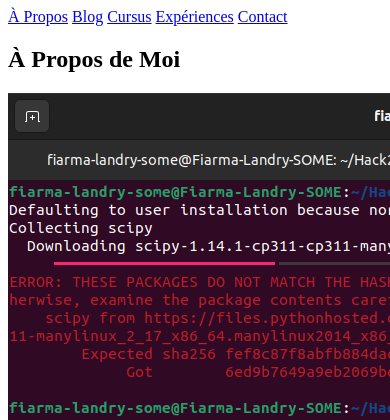
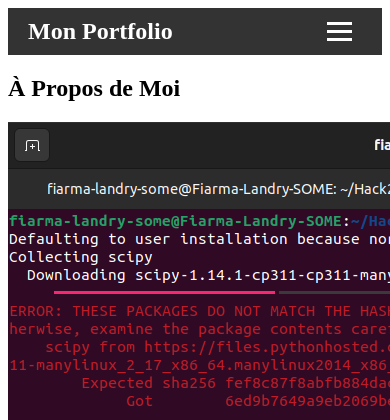
Before and after one commit to Fiarma5233/Portfolio, a Django app: page / in a window 390 px wide; the page is wider, and only the part inside the window is pictured. Shown: the top 420 px of that part. Run offline with Django 5.2, Linux system fonts and the light colour scheme; data comes from the database, SQL or seed files in the repository.

Commit message:
Edit navbar

```diff
--- a/templates/includes/navbar.html
+++ b/templates/includes/navbar.html
@@ -1,7 +1,143 @@
-<nav>
+<!-- <nav>
     <a href="{% url 'about' %}">À Propos</a>
     <a href="{% url 'blog' %}">Blog</a>
     <a href="{% url 'education' %}">Cursus</a>
     <a href="{% url 'skill' %}">Expériences</a>
     <a href="{% url 'contact' %}">Contact</a>
+</nav> -->
+
+
+<nav>
+    <div class="navbar-container">
+        <a href="#" class="navbar-logo">Mon Portfolio</a>
+        <ul class="navbar-links">
+            <li><a href="{% url 'about' %}">À Propos</a></li>
+            <li><a href="{% url 'blog' %}">Blog</a></li>
+            <li><a href="{% url 'education' %}">Cursus</a></li>
+            <li><a href="{% url 'skill' %}">Expériences</a></li>
+            <li><a href="{% url 'contact' %}">Contact</a></li>
+        </ul>
+        <button class="navbar-toggle" aria-label="Toggle navigation">
+            <span class="hamburger"></span>
+        </button>
+    </div>
 </nav>
+
+<style>
+    /* Navbar de base */
+nav {
+    background-color: #333;
+    color: white;
+    padding: 10px 20px;
+}
+
+.navbar-container {
+    display: flex;
+    justify-content: space-between;
+    align-items: center;
+    max-width: 1200px;
+    margin: 0 auto;
+}
+
+.navbar-logo {
+    font-size: 1.5rem;
+    font-weight: bold;
+    color: white;
+    text-decoration: none;
+}
+
+.navbar-links {
+    list-style: none;
+    display: flex;
+    margin: 0;
+    padding: 0;
+}
+
+.navbar-links li {
+    margin-left: 20px;
+}
+
+.navbar-links a {
+    color: white;
+    text-decoration: none;
+    font-size: 1rem;
+    transition: color 0.3s;
+}
+
+.navbar-links a:hover {
+    color: #4CAF50; /* Couleur au survol */
+}
+
+/* Bouton du menu mobile */
+.navbar-toggle {
+    display: none;
+    background: none;
+    border: none;
+    cursor: pointer;
+    padding: 10px;
+}
+
+.hamburger {
+    display: block;
+    width: 25px;
+    height: 3px;
+    background-color: white;
+    position: relative;
+}
+
+.hamburger::before,
+.hamburger::after {
+    content: '';
+    width: 25px;
+    height: 3px;
+    background-color: white;
+    position: absolute;
+    left: 0;
+    transition: transform 0.3s;
+}
+
+.hamburger::before {
+    top: -8px;
+}
+
+.hamburger::after {
+    top: 8px;
+}
+
+/* Styles pour les écrans mobiles */
+@media (max-width: 768px) {
+    .navbar-links {
+        display: none;
+        flex-direction: column;
+        width: 100%;
+        background-color: #333;
+        position: absolute;
+        top: 60px;
+        left: 0;
+    }
+
+    .navbar-links.active {
+        display: flex;
+    }
+
+    .navbar-links li {
+        margin: 10px 0;
+        text-align: center;
+    }
+
+    .navbar-toggle {
+        display: block;
+    }
+}
+</style>
+
+<script>
+    document.addEventListener('DOMContentLoaded', function() {
+        const navbarToggle = document.querySelector('.navbar-toggle');
+        const navbarLinks = document.querySelector('.navbar-links');
+
+        navbarToggle.addEventListener('click', function() {
+            navbarLinks.classList.toggle('active');
+        });
+    });
+</script>
```
